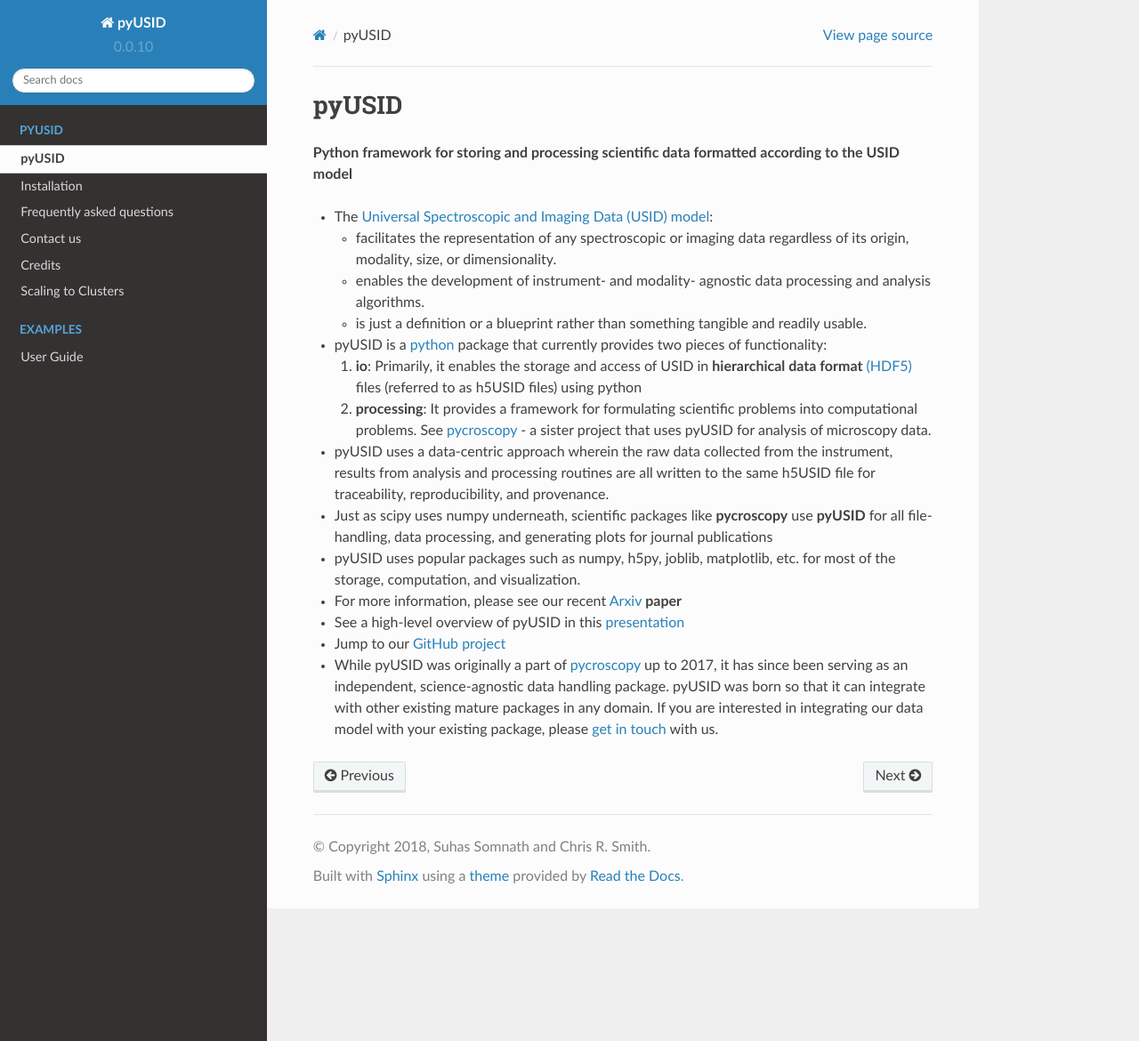
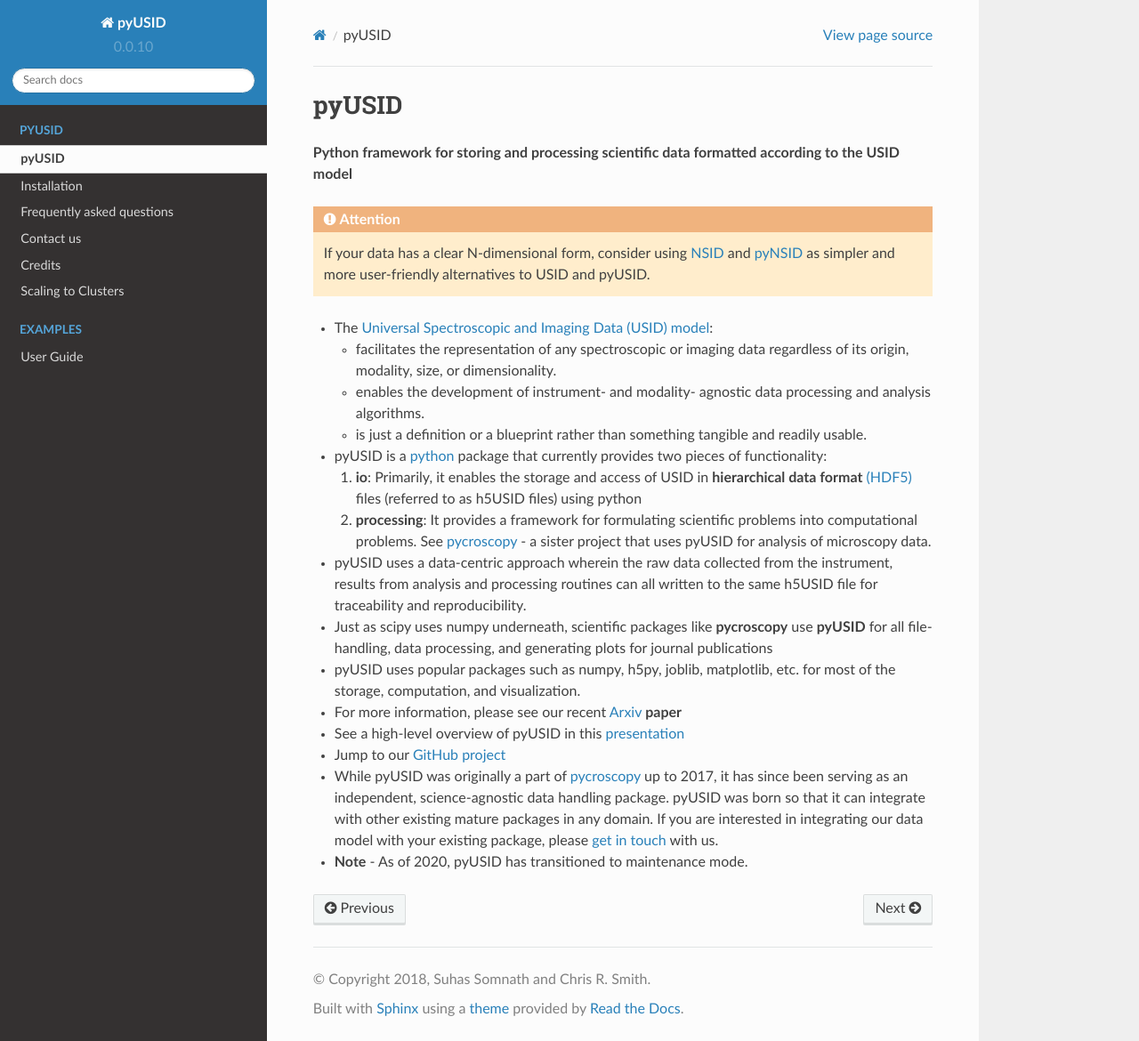
Before and after one commit to pycroscopy/pyUSID, a Sphinx documentation site: the page built from docs/source/about.rst, in a window 1280 px wide and 1170 px high. Shown: the whole window at 89% size. Built offline with Sphinx 7.4.7 and the Read the Docs theme 2.0.0, drawn with Linux system fonts in a browser that asks for light colours; pages that are not in the unit, such as notebooks, are missing from menus.

Commit message:
Added notes on NSID

```diff
--- a/docs/source/about.rst
+++ b/docs/source/about.rst
@@ -3,6 +3,13 @@ pyUSID
 ======
 
 **Python framework for storing and processing scientific data formatted according to the USID model**
+
+.. attention::
+
+    If your data has a clear N-dimensional form, consider using
+    `NSID <https://pycroscopy.github.io/pyNSID/nsid.html>`_ and
+    `pyNSID <https://pycroscopy.github.io/pyNSID/about.html>`_
+    as simpler and more user-friendly alternatives to USID and pyUSID.
 
 * The `Universal Spectroscopic and Imaging Data (USID) model <../USID/index.html>`_:
 
@@ -16,7 +23,7 @@ pyUSID
      See `pycroscopy <../pycroscopy/about.html>`_ - a sister project that uses pyUSID for analysis of microscopy data.
 
 * pyUSID uses a data-centric approach wherein the raw data collected from the instrument, results from analysis
-  and processing routines are all written to the same h5USID file for traceability, reproducibility, and provenance.
+  and processing routines can all written to the same h5USID file for traceability and reproducibility.
 * Just as scipy uses numpy underneath, scientific packages like **pycroscopy** use **pyUSID** for all file-handling, data processing, and generating plots for journal publications
 * pyUSID uses popular packages such as numpy, h5py, joblib, matplotlib, etc. for most of the storage, computation, and visualization.
 * For more information, please see our recent `Arxiv <https://arxiv.org/abs/1903.09515>`_ **paper**
@@ -25,3 +32,4 @@ pyUSID
 * While pyUSID was originally a part of `pycroscopy <../pycroscopy/about.html>`_ up to 2017,
   it has since been serving as an independent, science-agnostic data handling package.
   pyUSID was born so that it can integrate with other existing mature packages in any domain. If you are interested in integrating our data model with your existing package, please `get in touch <./contact.html>`_ with us.
+* **Note** - As of 2020, pyUSID has transitioned to maintenance mode.
```
